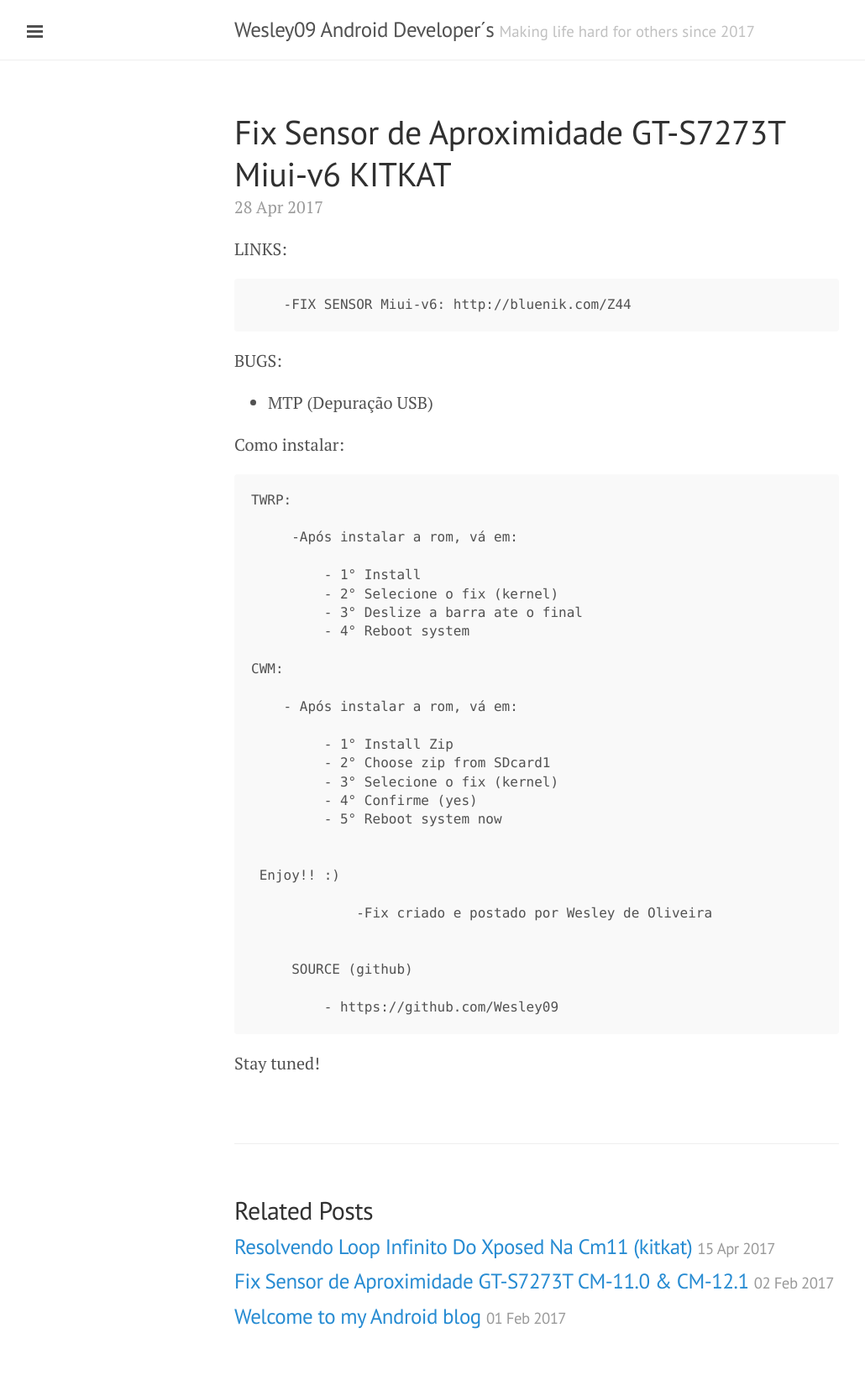
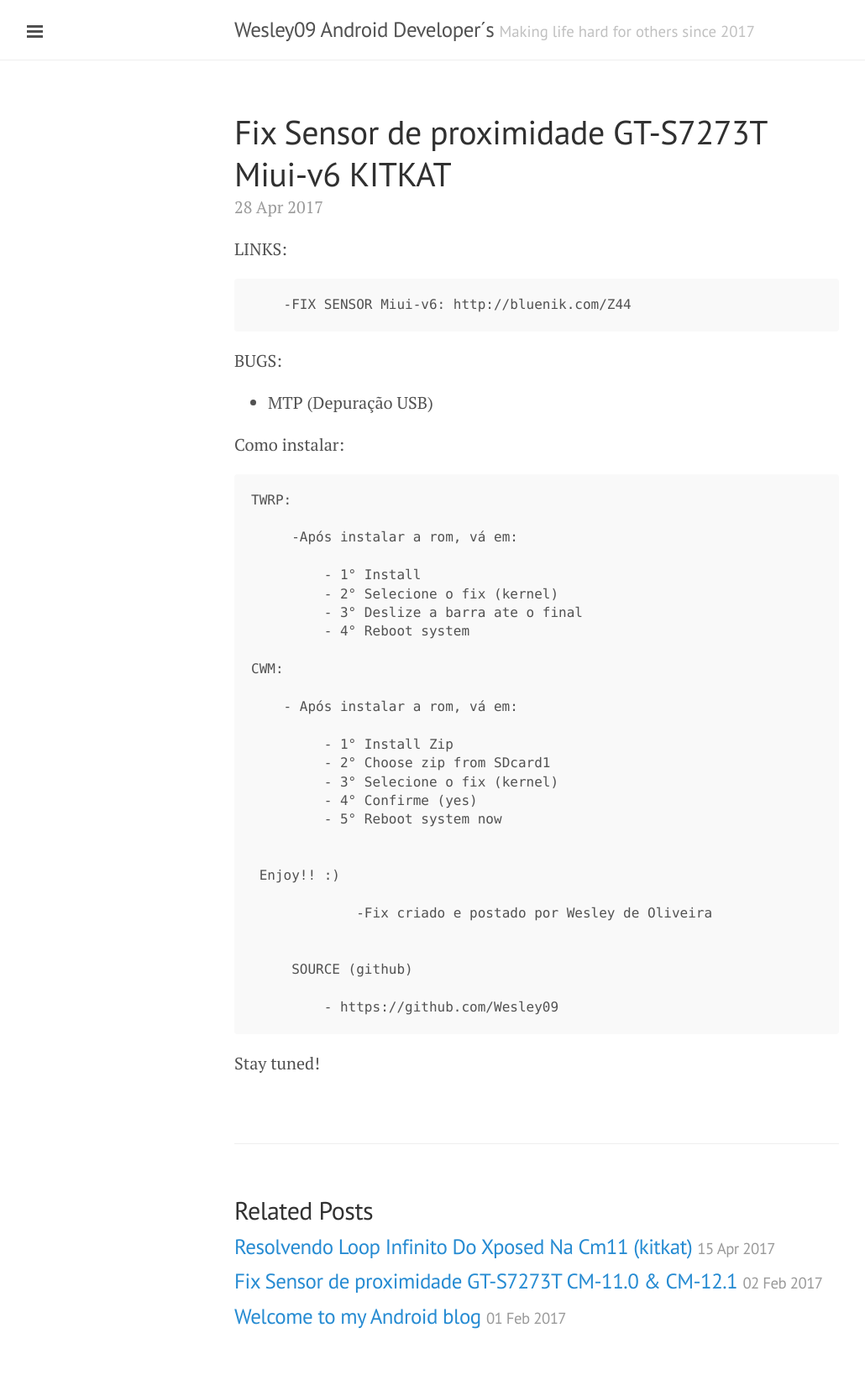
Before and after one commit to Wesley09/Wesley09.github.io, a Jekyll site: the page built from _posts/2017-04-28-kernel-fix-sensor-(Miui-v6_kitkat)-s7273t.markdown, in a window 1280 px wide. Shown: the whole page at 84% size, without its empty margins (1-1031 px from the left). Built offline with Jekyll 4.4.1, drawn with Linux system fonts in a browser that asks for light colours; our own code applies the rules of GitHub Pages for plain Markdown files.

Commit message:
NEW POST

```diff
--- a/_posts/2017-02-02-kernel-fix-sensor-(cm-11,cm12.1)-s7273t.markdown
+++ b/_posts/2017-02-02-kernel-fix-sensor-(cm-11,cm12.1)-s7273t.markdown
@@ -1,5 +1,5 @@
 ---
-title: Fix Sensor de Aproximidade GT-S7273T CM-11.0 & CM-12.1
+title: Fix Sensor de proximidade GT-S7273T CM-11.0 & CM-12.1
 ---
 
 
--- a/_posts/2017-04-28-kernel-fix-sensor-(Miui-v6_kitkat)-s7273t.markdown
+++ b/_posts/2017-04-28-kernel-fix-sensor-(Miui-v6_kitkat)-s7273t.markdown
@@ -1,5 +1,5 @@
 ---
-title: Fix Sensor de Aproximidade GT-S7273T Miui-v6 KITKAT
+title: Fix Sensor de proximidade GT-S7273T Miui-v6 KITKAT
 ---
 
 
```
